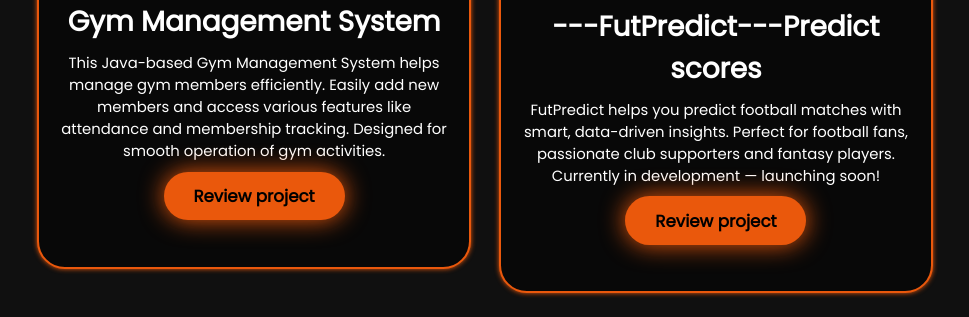
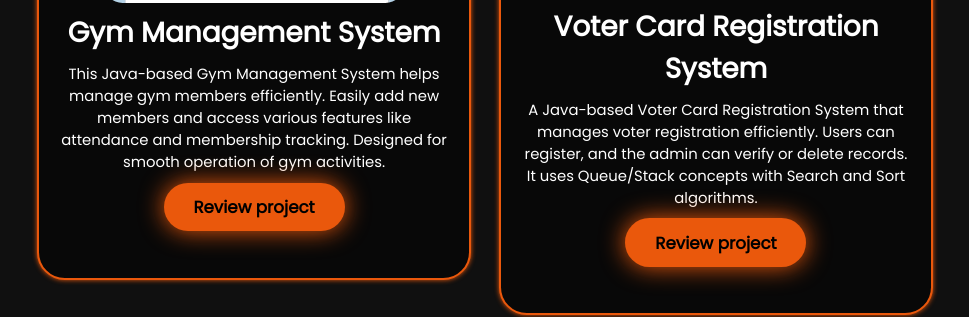
Before and after one commit to UdipMaharjan/portfolio-website, a plain HTML site: page index.html in a window 1280 px wide. Shown: the part 6210-6527 px from the top of the page, without its empty margins (155-1124 px from the left). Drawn offline with nearby package versions, Linux system fonts and the light colour scheme; a script that the page names is missing.

Commit message:
Added VCRS project

```diff
--- a/index.html
+++ b/index.html
@@ -169,6 +169,13 @@
             </div>
 
             <div class="projects-card">
+                <img src="VCRS.png" alt="">
+                <h3>Voter Card Registration System</h3>
+                <p> A Java-based Voter Card Registration System that manages voter registration efficiently. Users can register, and the admin can verify or delete records. It uses Queue/Stack concepts with Search and Sort algorithms.</p>
+                <div class="btn"> <a href="https://github.com/UdipMaharjan/VCRS.git" target="_blank">Review project</a></div>
+            </div>
+
+            <div class="projects-card">
                 <img src="developing.png" alt="">
                 <h3>---FutPredict---Predict scores</h3>
                 <p>FutPredict helps you predict football matches with smart, data-driven insights. Perfect for football fans, passionate club supporters and fantasy players.  Currently in development — launching soon! </p>
```
Also changed, not shown: 1 other file.
